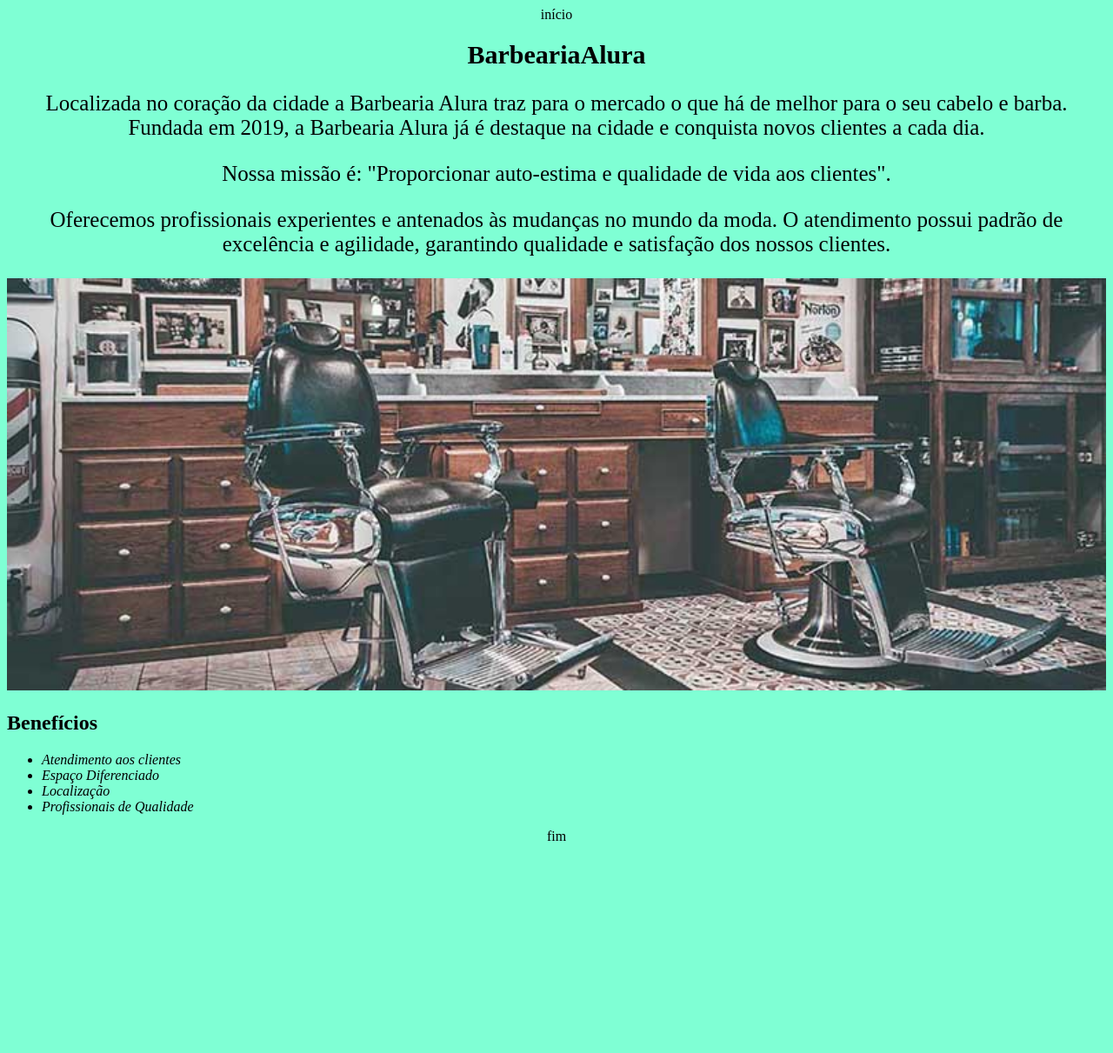
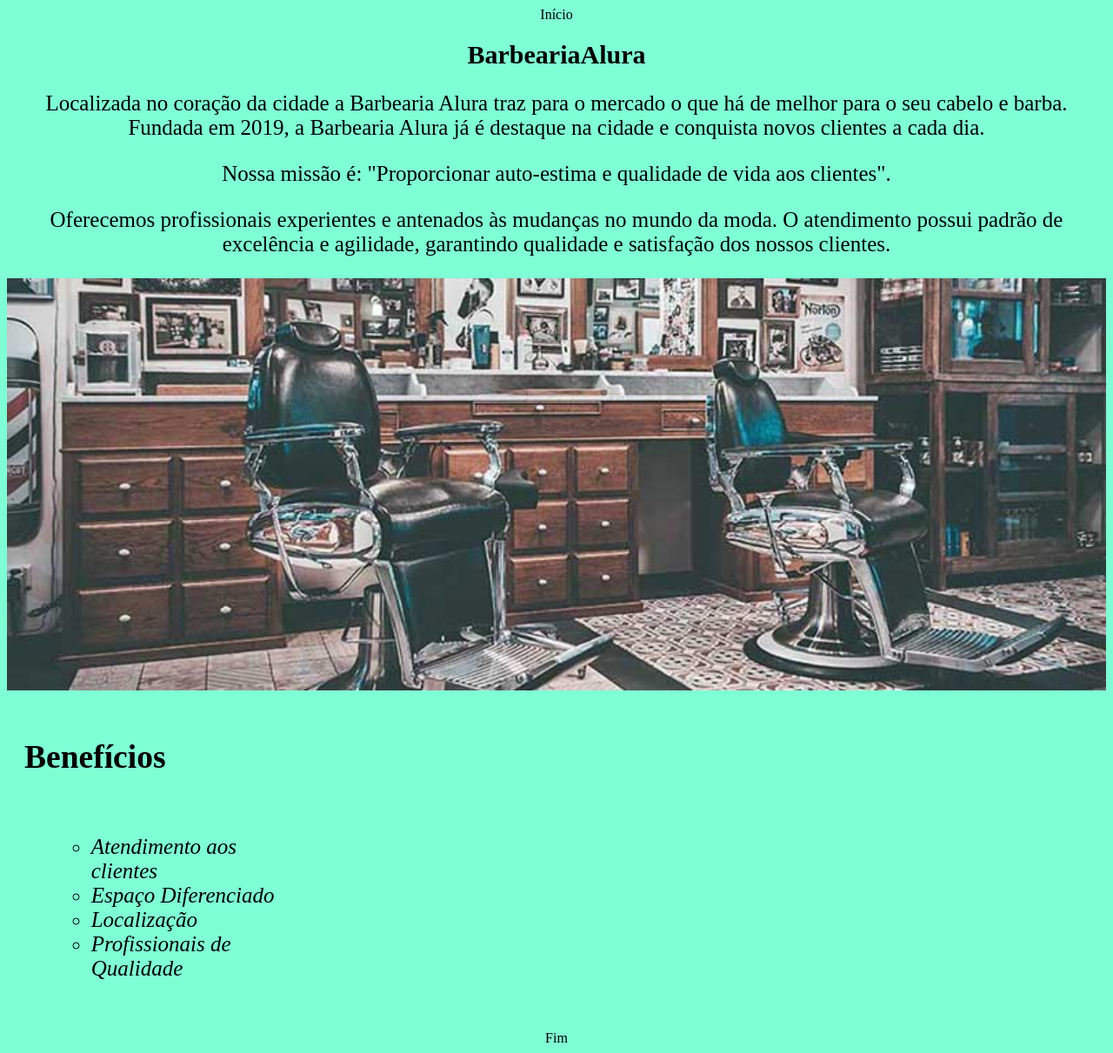
Before and after one commit to Alvaro1006/1C-Vercindes-progamacao, a plain HTML site: page index.html in a window 1280 px wide. Shown: the whole page at 87% size. Before the commit the page ends 979 px from the top, so only its background shows below. Drawn offline with Linux system fonts and the light colour scheme.

Commit message:
atulização 3

```diff
--- a/index.html
+++ b/index.html
@@ -10,9 +10,7 @@
 
 <body>
 
-<header>
-    início
-</header>
+<header>Início</header>
 
 <div class="principal">
 <h1>BarbeariaAlura</h1>
@@ -33,9 +31,7 @@
 </ul>
 </div>
 
-<footer>
- fim
-</footer>
+<footer>Fim</footer>
 
 </body>
 
--- a/style.css
+++ b/style.css
@@ -21,9 +21,22 @@ border: 2px;
 
 .itens{
     font-style: italic;
+    font-size: 25px;
 }
 
 .beneficios{
     background: #7FFFD4;
     text-align: left;
+    font-size: 25px;
+    padding: 20px;
 }
+
+ul{
+    display: inline-block;
+    vertical-align: top;
+    margin: 3%;
+    list-style: circle;
+    width: 20%;
+    margin-right: 15%;
+
+}
```
